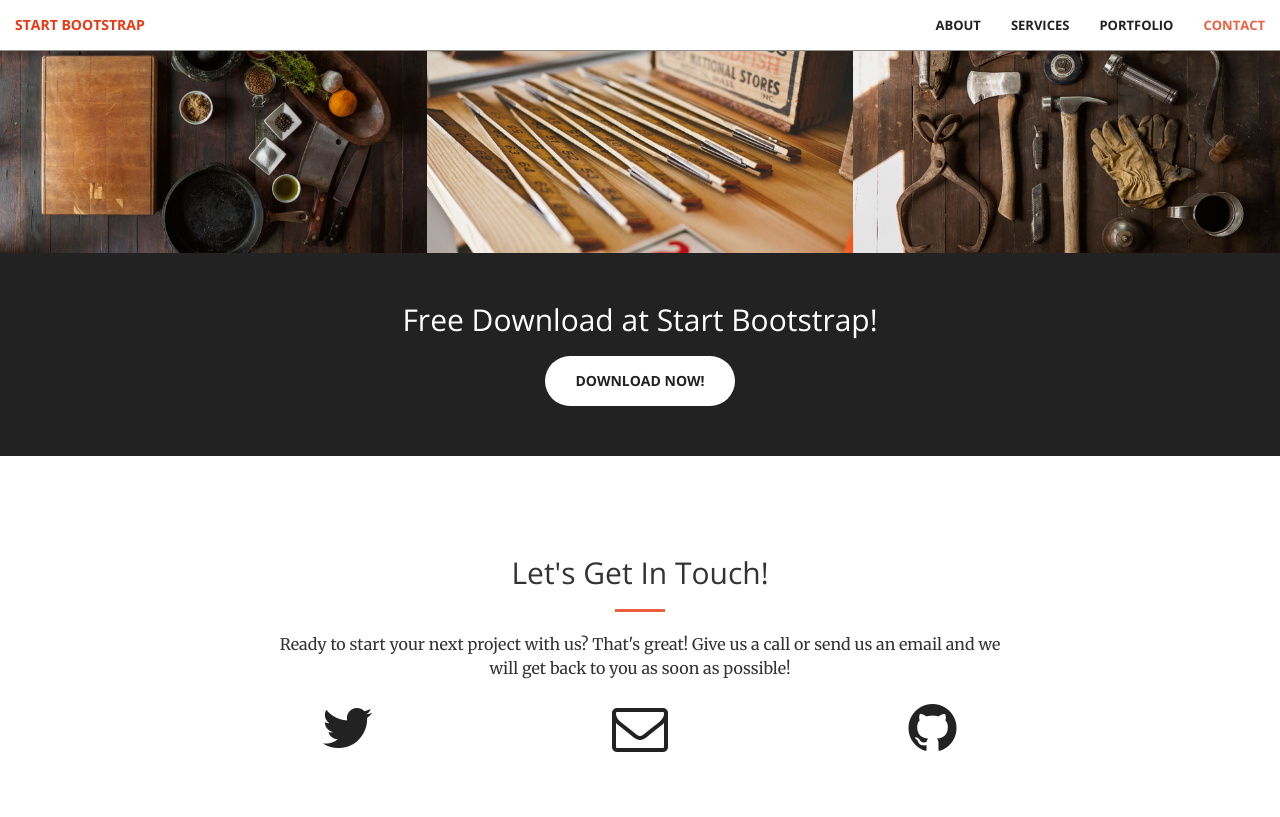
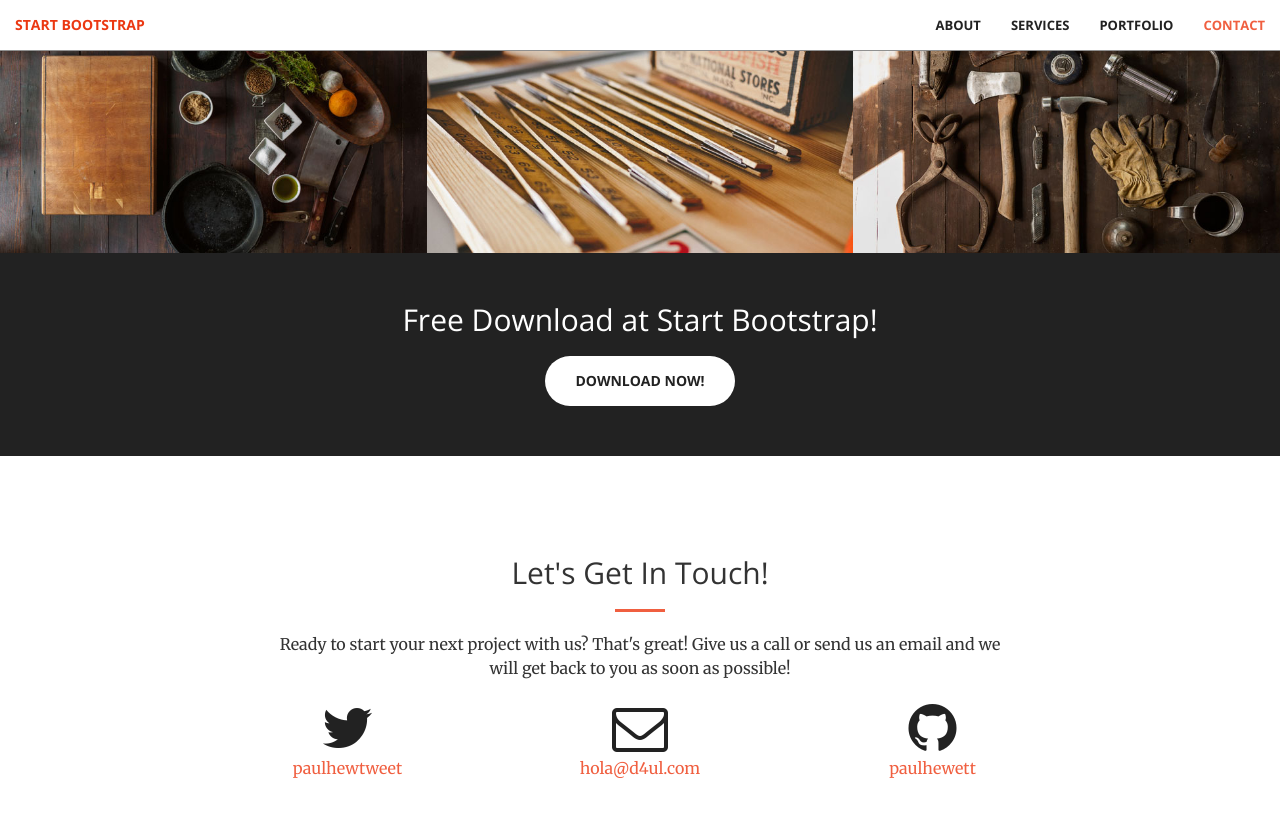
Before and after one commit to paulhewett/website-d4ul-com, a Jekyll site: the page built from index.html, in a window 1280 px wide and 900 px high, scrolled down 1981 px. Shown: the top 817 px of the window. Built offline with Jekyll 4.4.1, drawn with Linux system fonts in a browser that asks for light colours.

Commit message:
Updates basic settings.

```diff
--- a/_config.yml
+++ b/_config.yml
@@ -1,12 +1,12 @@
 # Site settings
-title:
-email:
+title: Design4UsLab
+email: hola@d4ul.com
 description: > # this means to ignore newlines until "baseurl:"
 baseurl: "" # the subpath of your site, e.g. /blog/
 url: "" # the base hostname & protocol for your site
 
-twitter_username:
-github_username:
+twitter_username: paulhewtweet
+github_username: paulhewett
 
 # Build settings
 markdown: kramdown
```
